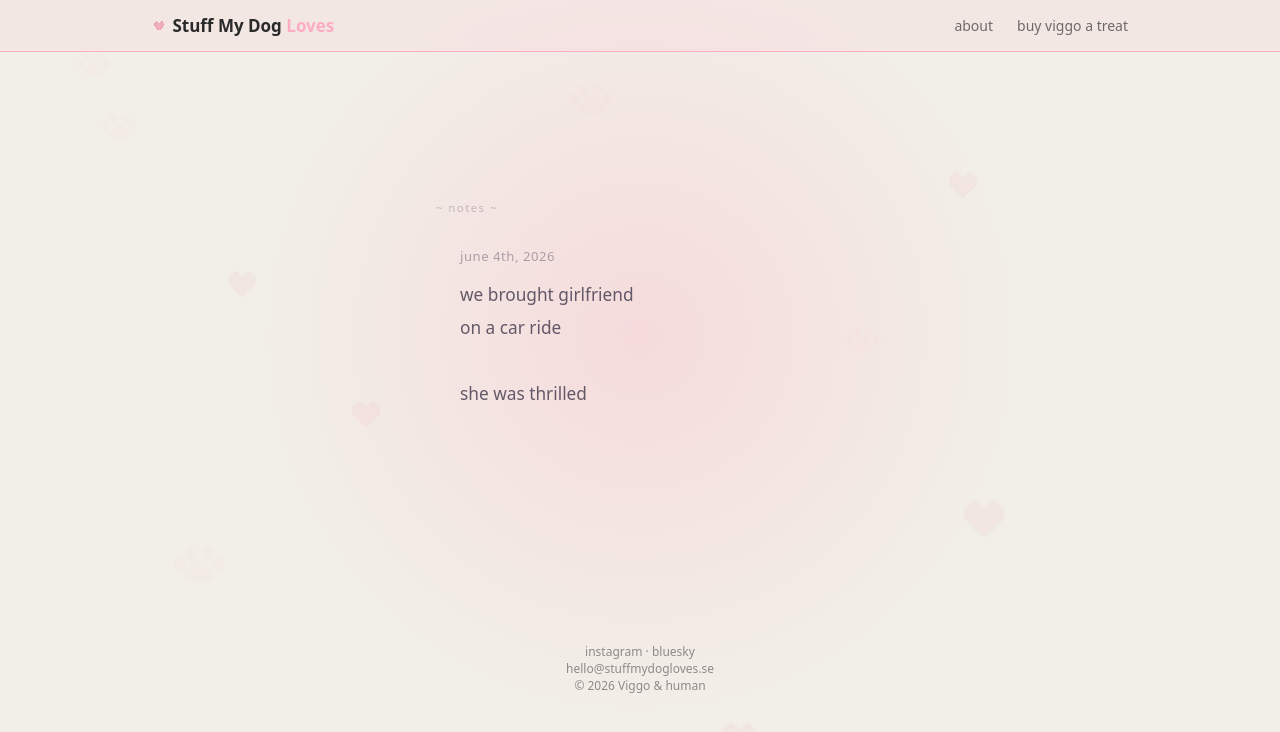
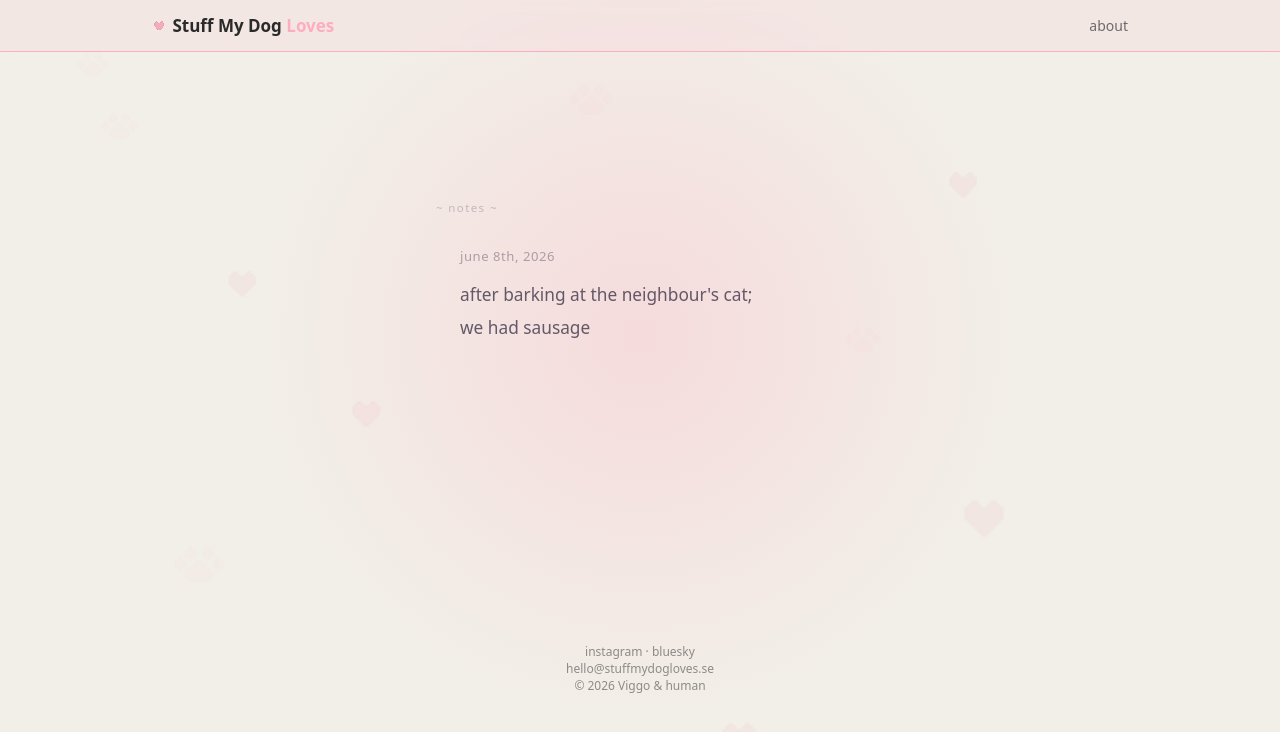
Before and after one commit to osmy25/stuff-my-dog-loves, a Next.js app: page /notes in a window 1280 px wide. Shown: the top 732 px of the page. Built offline with nearby package versions, Linux system fonts and the light colour scheme.

Commit message:
collectibles but hidden

```diff
--- a/app/notes/page.jsx
+++ b/app/notes/page.jsx
@@ -46,6 +46,10 @@ const notes = [
     date: "june 4th, 2026",
     text: "we brought girlfriend\non a car ride\n\n she was thrilled",
   },
+  {
+    date: "june 8th, 2026",
+    text: "after barking at the neighbour's cat;\nwe had sausage",
+  },
 ];
 
 export default function NotesPage() {
--- a/components/Header/Header.jsx
+++ b/components/Header/Header.jsx
@@ -23,13 +23,6 @@ export default function Header() {
 
             <Link href="/about">about</Link>
 
-            <Link
-              href="https://buymeacoffee.com/stuffmydogloves"
-              target="_blank"
-              rel="noopener noreferrer"
-            >
-              buy viggo a treat
-            </Link>
           </nav>
       </div>
     </header>
--- a/components/List/List.jsx
+++ b/components/List/List.jsx
@@ -263,7 +263,7 @@ export default function List() {
           onClick={handleNext}
           disabled={items.length === 0}
           className={styles.button}
-          aria-label="More"
+          aria-label="Next"
         >
           <img src="/images/morebutton.png" alt="" />
         </button>
```
